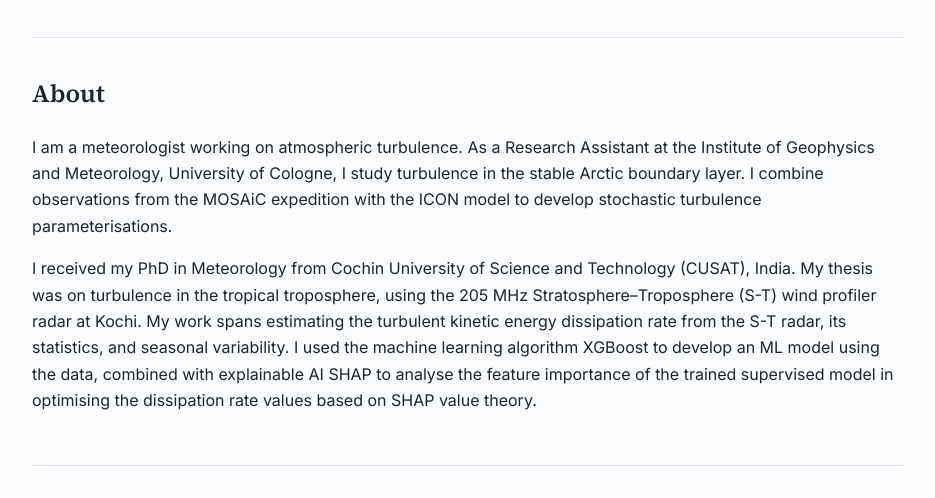
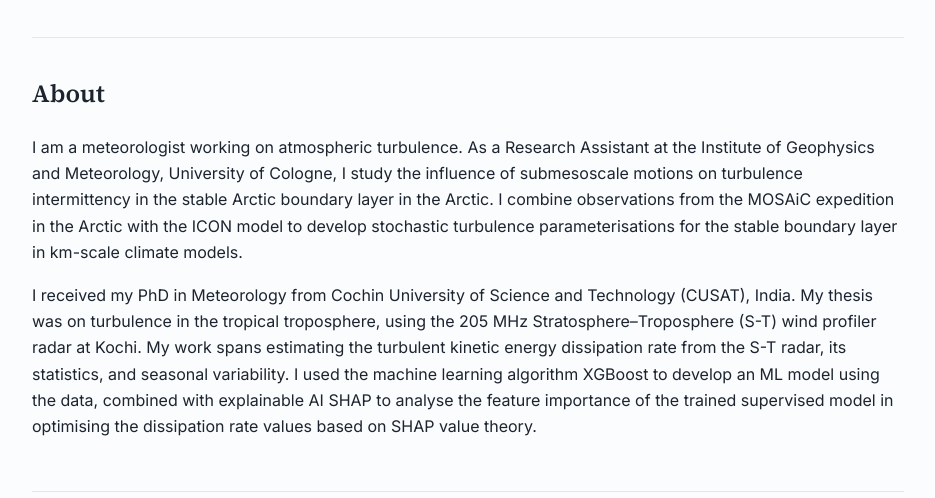
Before and after one commit to ahanakk/ahanakk.github.io, a plain HTML site: page index.html in a window 1280 px wide. Shown: the part 293-791 px from the top of the page, without its empty margins (172-1107 px from the left). Drawn offline with Linux system fonts and the light colour scheme.

Commit message:
Revise About section with updated research details
Updated the description of research focus in the About section to include submesoscale motions and their influence on turbulence intermittency.

```diff
--- a/index.html
+++ b/index.html
@@ -187,7 +187,7 @@
 
   <section id="about">
     <h2>About</h2>
-    <p>I am a meteorologist working on atmospheric turbulence. As a Research Assistant at the Institute of Geophysics and Meteorology, University of Cologne, I study turbulence in the stable Arctic boundary layer. I combine observations from the MOSAiC expedition with the ICON model to develop stochastic turbulence parameterisations.</p>
+    <p>I am a meteorologist working on atmospheric turbulence. As a Research Assistant at the Institute of Geophysics and Meteorology, University of Cologne, I study the influence of submesoscale motions on turbulence intermittency in the stable Arctic boundary layer in the Arctic. I combine observations from the MOSAiC expedition in the Arctic with the ICON model to develop stochastic turbulence parameterisations for the stable boundary layer in km-scale climate models.</p>
     <p>I received my PhD in Meteorology from Cochin University of Science and Technology (CUSAT), India. My thesis was on turbulence in the tropical troposphere, using the 205&nbsp;MHz Stratosphere–Troposphere (S-T) wind profiler radar at Kochi. My work spans estimating the turbulent kinetic energy dissipation rate from the S-T radar, its statistics, and seasonal variability. I used the machine learning algorithm XGBoost to develop an ML model using the data, combined with explainable AI SHAP to analyse the feature importance of the trained supervised model in optimising the dissipation rate values based on SHAP value theory.</p>
   </section>
 
```
